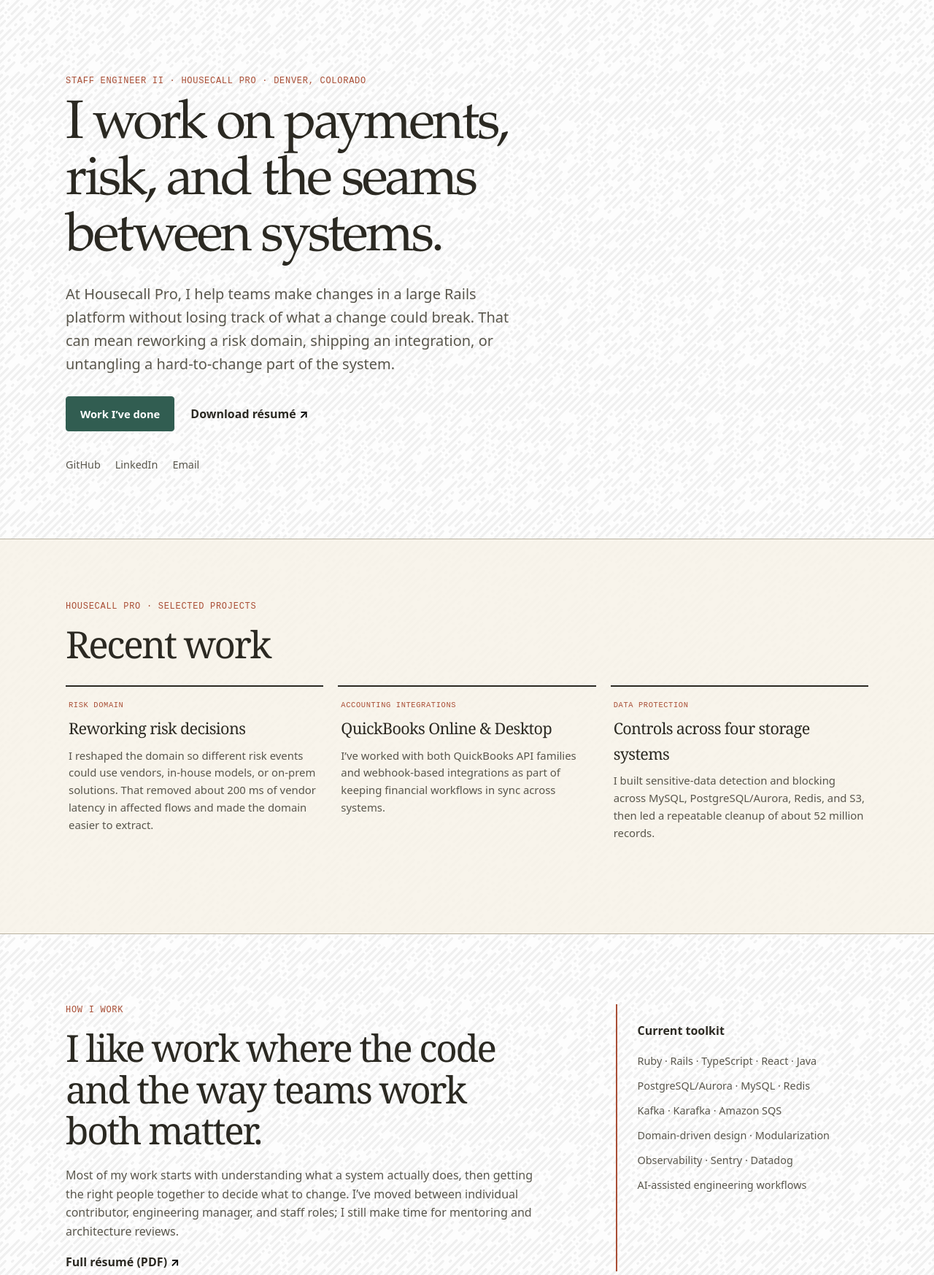
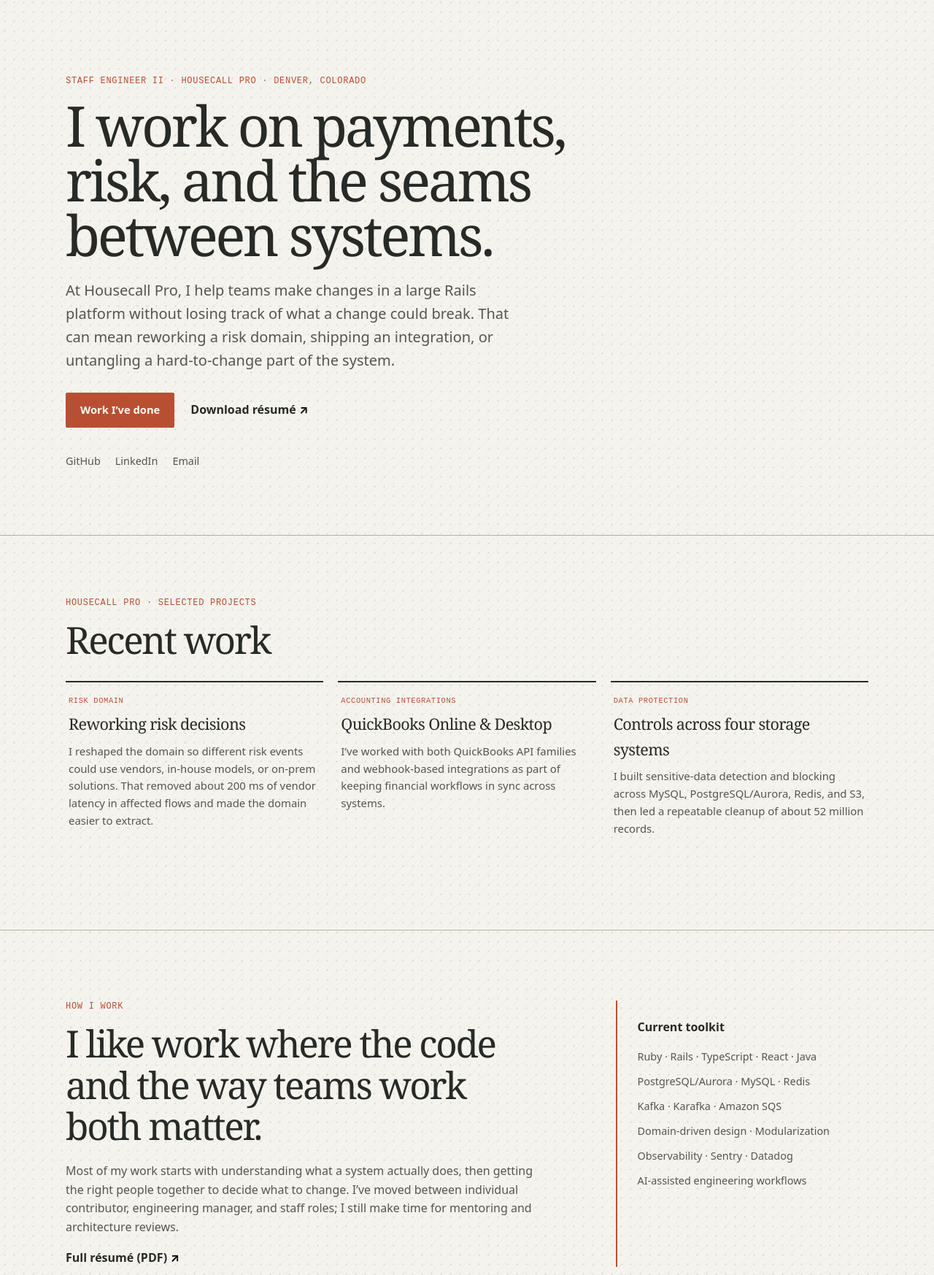
Before and after one commit to andymond/andymond.github.io, a plain HTML site: page index.html in a window 1280 px wide. Shown: the part 55-1802 px from the top of the page at 73% size. Drawn offline with Linux system fonts and the light colour scheme.

Commit message:
Align linework styling and correct career dates

```diff
--- a/stylesheets/main.css
+++ b/stylesheets/main.css
@@ -275,9 +275,9 @@
 /* Lightweight modern layout: no framework classes or external assets required. */
 :root {
   color-scheme: light;
-  --ink: #2b2922;
-  --muted: #59564c;
-  --paper: #f7f3e9;
+  --ink: #272a27;
+  --muted: #55564e;
+  --paper: #f5f3ee;
   --line: #b8b1a0;
   --green: #315d51;
   --lime: #e5ad67;
@@ -285,7 +285,7 @@
 }
 * { box-sizing: border-box; }
 html { scroll-behavior: smooth; }
-body { display: block; margin: 0; padding: 0; background: var(--paper) url("../assets/funky-lines.png") repeat; color: var(--ink); line-height: 1.6; }
+body { display: block; margin: 0; padding: 0; background-color: var(--paper); background-image: repeating-linear-gradient(135deg, transparent 0 8px, rgb(49 57 47 / 5.5%) 8px 9px, transparent 9px 14px), radial-gradient(circle, rgb(49 57 47 / 9%) 1px, transparent 1.5px); background-size: 18px 18px, 13px 13px; color: var(--ink); line-height: 1.6; }
 body, section { width: auto; }
 a { color: inherit; text-underline-offset: .2em; }
 a:hover { color: var(--green); }
@@ -297,16 +297,16 @@ nav, .social-links { display: flex; gap: clamp(16px, 3vw, 34px); }
 nav a, .social-links a { color: var(--muted); font-size: .9rem; text-decoration: none; }
 .hero { min-height: 570px; padding-block: 82px 90px; display: grid; grid-template-columns: minmax(0, 850px); align-items: center; }
 .hero-copy { max-width: 690px; }
-.eyebrow { margin: 0 0 14px; color: #a94e35; font-family: ui-monospace, SFMono-Regular, "Courier New", monospace; font-size: .75rem; font-weight: 500; letter-spacing: .06em; line-height: 1.4; text-transform: uppercase; }
+.eyebrow { margin: 0 0 14px; color: #b94f32; font-family: ui-monospace, SFMono-Regular, "Courier New", monospace; font-size: .75rem; font-weight: 500; letter-spacing: .06em; line-height: 1.4; text-transform: uppercase; }
 h1, h2, h3, p { margin-top: 0; }
-.hero h1 { max-width: 760px; margin-bottom: 22px; font-family: Palatino, "Palatino Linotype", "Book Antiqua", Georgia, serif; font-size: clamp(3rem, 5.8vw, 4.8rem); font-weight: 500; line-height: 1.04; letter-spacing: -.045em; }
+.hero h1 { max-width: 760px; margin-bottom: 22px; font-family: Georgia, serif; font-size: clamp(3rem, 6vw, 5.1rem); font-weight: 500; line-height: .98; letter-spacing: -.045em; }
 .intro { max-width: 610px; margin-bottom: 28px; color: var(--muted); font-size: clamp(1.05rem, 2vw, 1.25rem); }
 .actions { display: flex; align-items: center; flex-wrap: wrap; gap: 22px; margin-bottom: 34px; }
-.button { display: inline-flex; align-items: center; justify-content: center; gap: 8px; min-height: 48px; padding: 0 19px; border: 1px solid var(--green); border-radius: 4px; background: var(--green); color: white; font-size: .92rem; font-weight: 700; text-decoration: none; }
-.button:hover { background: #10553f; color: white; }
+.button { display: inline-flex; align-items: center; justify-content: center; gap: 8px; min-height: 48px; padding: 0 19px; border: 1px solid #b94f32; border-radius: 2px; background: #b94f32; color: #fffaf2; font-size: .92rem; font-weight: 700; text-decoration: none; }
+.button:hover { background: #943b27; color: #fffaf2; }
 .text-link { font-weight: 700; text-decoration-thickness: 1px; }
 .social-links { gap: 20px; }
-.work-section { padding-block: 84px 92px; border-block: 1px solid var(--line); background: rgb(247 243 233 / 88%); }
+.work-section { padding-block: 84px 92px; border-block: 1px solid var(--line); background: transparent; }
 .section-heading { margin-bottom: 28px; }
 .section-heading h2, .about-section h2, .contact-inner h2 { margin-bottom: 0; font-family: Georgia, serif; font-size: clamp(2rem, 4vw, 3.2rem); font-weight: 500; line-height: 1.1; letter-spacing: -.045em; }
 .project-grid { display: grid; grid-template-columns: repeat(3, minmax(0, 1fr)); gap: 20px; }
@@ -323,7 +323,7 @@ h1, h2, h3, p { margin-top: 0; }
 .about-section { display: grid; grid-template-columns: 1.3fr .7fr; gap: clamp(40px, 9vw, 110px); padding-block: 96px; }
 .about-section h2 { max-width: 620px; margin-bottom: 22px; }
 .about-section p:not(.eyebrow) { max-width: 650px; color: var(--muted); }
-.skills { padding: 24px 28px; border-left: 2px solid #a94e35; }
+.skills { padding: 24px 28px; border-left: 2px solid #b94f32; }
 .skills h3 { font-size: 1rem; }
 .skills ul { display: grid; gap: 11px; padding: 0; margin: 0 0 22px; list-style: none; color: var(--muted); font-size: .9rem; }
 #contact.contact-section { width: auto; min-height: 0; margin: 0; padding-block: 68px; border: 0; border-radius: 0; background: #315d51; color: #fffaf2; }
@@ -365,14 +365,14 @@ h1, h2, h3, p { margin-top: 0; }
 .experience-list article p:not(.eyebrow) { color: var(--muted); font-size: .94rem; }
 .journey-link { display: grid; gap: 3px; width: fit-content; margin-top: 38px; color: var(--green); font-weight: 750; text-decoration: none; }
 .journey-link span:last-child { color: var(--muted); font-size: .85rem; font-weight: 400; }
-.journey-page { background: var(--paper) url("../assets/funky-lines.png") repeat; }
+.journey-page { background-color: var(--paper); }
 .journey-layout { display: grid; grid-template-columns: 150px minmax(0, 780px); gap: clamp(48px, 9vw, 130px); align-items: start; padding-block: 72px 100px; }
 .journey-rail { position: sticky; top: 28px; display: grid; gap: 18px; color: var(--muted); }
 .journey-rail > span { color: var(--green); font-family: Georgia, serif; font-size: 2rem; font-weight: 500; line-height: 1.2; }
 .journey-rail a { font-size: .83rem; text-decoration: none; }
 .journey-story { min-width: 0; }
 .journey-heading { padding-bottom: 42px; border-bottom: 1px solid var(--line); }
-.journey-heading h1 { max-width: 740px; font-family: Palatino, "Palatino Linotype", "Book Antiqua", Georgia, serif; font-size: clamp(2.8rem, 6vw, 4.6rem); font-weight: 500; letter-spacing: -.04em; }
+.journey-heading h1 { max-width: 740px; font-family: Georgia, serif; font-size: clamp(2.8rem, 6vw, 4.6rem); font-weight: 500; letter-spacing: -.04em; }
 .journey-timeline section { padding: 30px 0 22px; border-bottom: 1px solid var(--line); }
 .journey-timeline h2, .early-builds h2 { margin-bottom: 10px; font-family: Georgia, serif; font-size: 1.5rem; font-weight: 500; letter-spacing: -.035em; }
 .journey-timeline section p:not(.eyebrow) { max-width: 680px; color: var(--muted); }
```
Also changed, not shown: journey.html (+2 -2 lines), assets/funky-lines.png (deleted).
